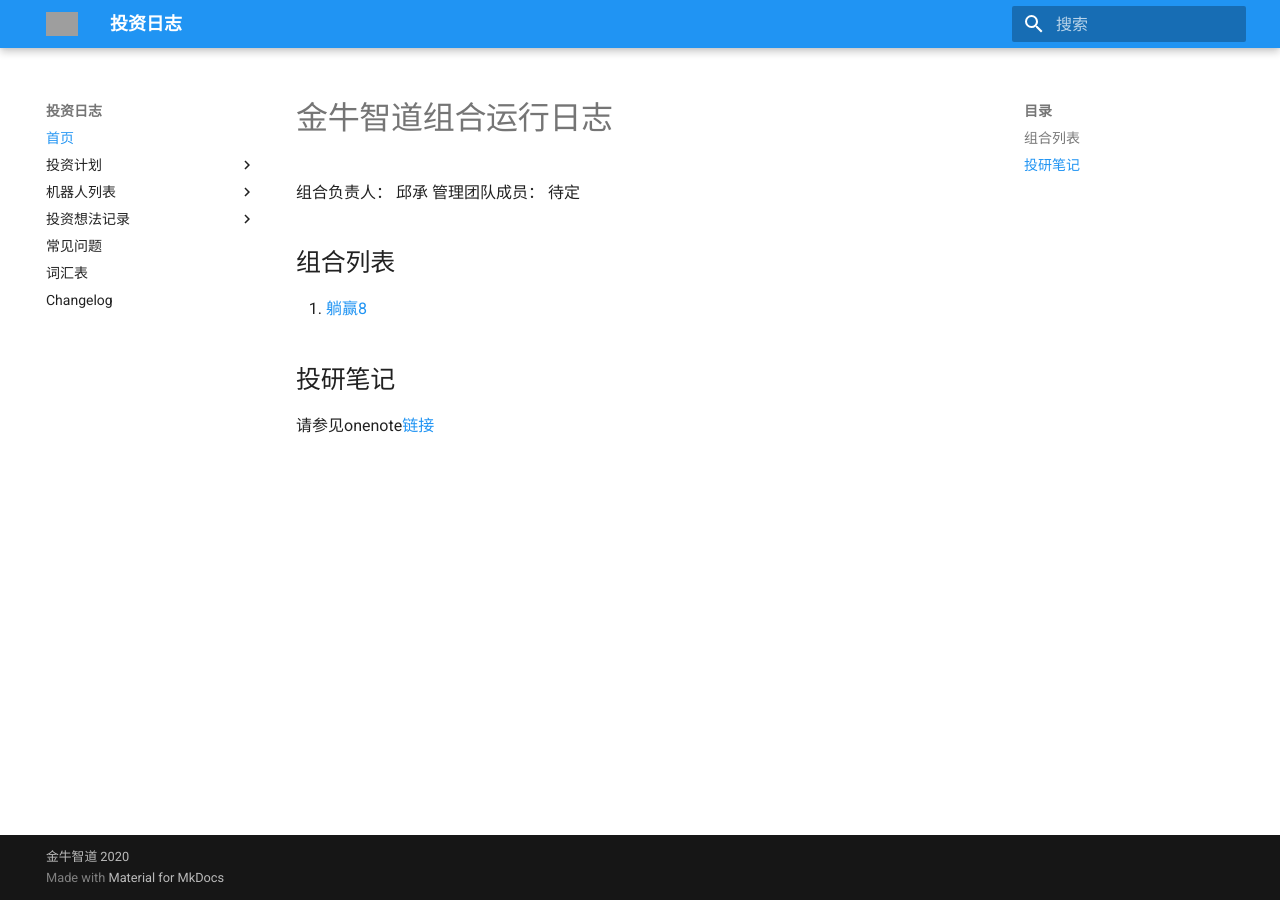
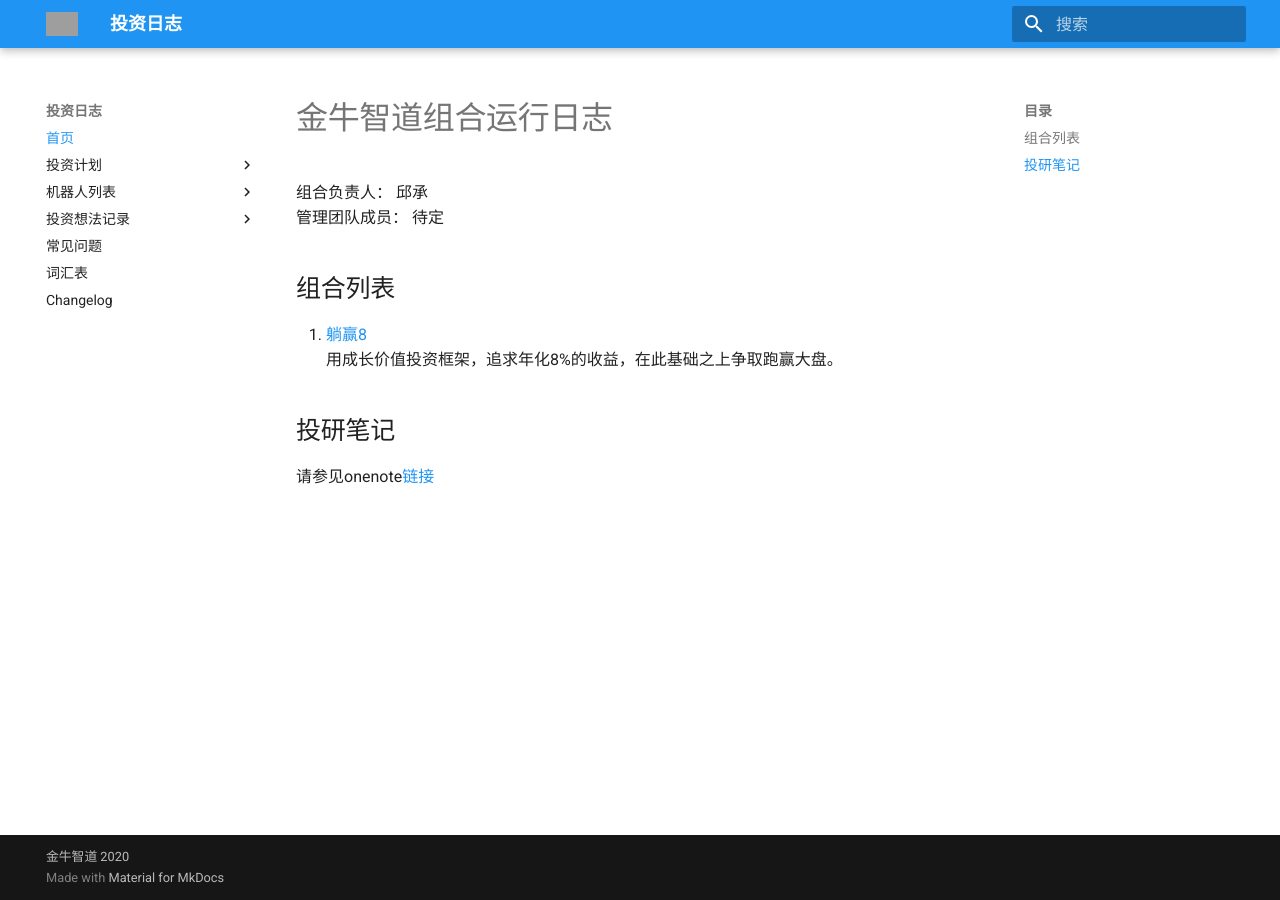
Before and after one commit to markqiu/jinniuai_wealth_safe_world, an MkDocs documentation site: the page built from docs/index.md, in a window 1280 px wide. Built offline with MkDocs 1.6.1 and Material for MkDocs 9.7.7, drawn with Linux system fonts in a browser that asks for light colours; grey boxes are pictures that could not be loaded.

```diff
--- a/docs/index.md
+++ b/docs/index.md
@@ -1,8 +1,10 @@
 # 金牛智道组合运行日志
 组合负责人： 邱承
 管理团队成员： 待定
+
 ## 组合列表
 1. [躺赢8](plans/躺赢8/target.md)
+用成长价值投资框架，追求年化8%的收益，在此基础之上争取跑赢大盘。
 
 ## 投研笔记
 请参见onenote[链接](https://1drv.ms/u/s!Avm8gDc2IOpK2Xx7JtQraj8Qdi56)
```
